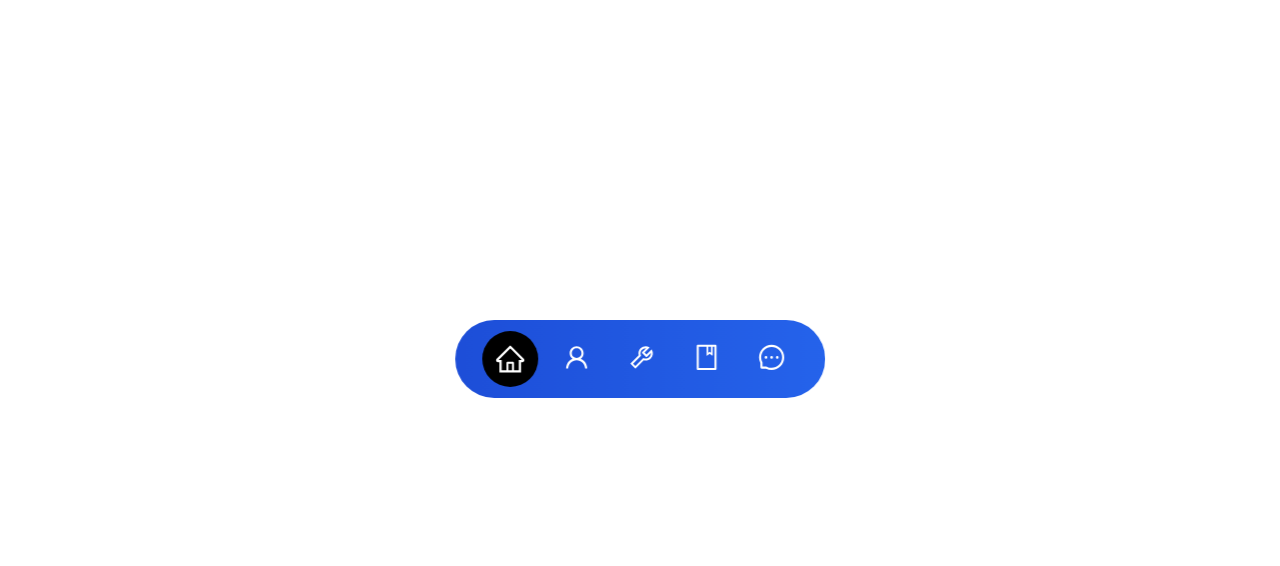
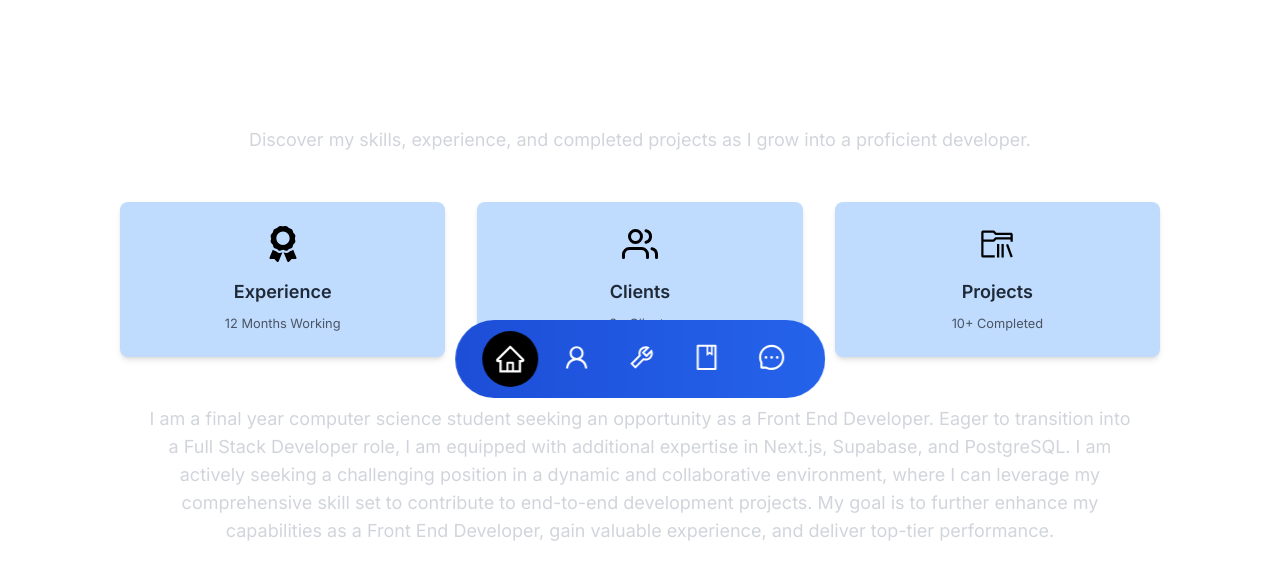
Before and after one commit to Oskwame/oskay, a Next.js app: page / in a window 1280 px wide. Shown: the part 386-952 px from the top of the page. Before the commit the page ends 800 px from the top, so only its background shows below. Built offline with nearby package versions, Linux system fonts and the light colour scheme.

Commit message:
New  Update

```diff
--- a/app/page.tsx
+++ b/app/page.tsx
@@ -2,6 +2,7 @@ import Image from "next/image";
 import Nav from "@/components/nav/Nav";
 import Header from "@/components/header/Header";
 import Socials from "@/components/header/Socials";
+import About from "@/components/about/About";
 
 export default function Home() {
   return (
@@ -9,6 +10,7 @@ export default function Home() {
    <Nav/>
    <Header/>
    <Socials/>
+   <About/>
    </>
   );
 }
--- /dev/null
+++ b/components/about/About.tsx
@@ -0,0 +1,74 @@
+import React from "react";
+import { FaAward } from "react-icons/fa";
+import { FiUsers } from "react-icons/fi";
+import { VscFolderLibrary } from "react-icons/vsc";
+
+const About: React.FC = () => {
+  return (
+    <section
+      id="about"
+      className="py-16 text-white container mx-auto px-6 sm:px-8 md:px-12 lg:px-16"
+    >
+      {/* Header */}
+      <div className="text-center mb-12">
+        <h2 className="text-3xl md:text-4xl lg:text-5xl font-bold mb-4">
+          Get To Know About Me
+        </h2>
+        <p className="text-gray-300 text-sm md:text-base lg:text-lg mx-auto max-w-4xl">
+          Discover my skills, experience, and completed projects as I grow into
+          a proficient developer.
+        </p>
+      </div>
+
+      {/* Cards */}
+      <div className="grid grid-cols-1 sm:grid-cols-2 md:grid-cols-3 gap-8 mb-12 px-4">
+        {/* Experience */}
+        <article className="bg-blue-200 p-6 rounded-lg shadow-md hover:bg-transparent hover:border hover:border-gray-300 transition-all duration-300 cursor-default">
+          <FaAward className="text-primary text-4xl mb-4 text-black hover:text-white mx-auto" />
+          <h5 className="text-lg font-semibold text-center mb-2 text-gray-800 hover:text-white">
+            Experience
+          </h5>
+          <small className="text-gray-600 text-center block">
+            12 Months Working
+          </small>
+        </article>
+
+        {/* Clients */}
+        <article className="bg-blue-200 p-6 rounded-lg shadow-md hover:bg-transparent hover:border hover:border-gray-300 transition-all duration-300 cursor-default">
+          <FiUsers className="text-primary text-4xl mb-4 text-black hover:text-white mx-auto" />
+          <h5 className="text-lg font-semibold text-center mb-2 text-gray-800 hover:text-white">
+            Clients
+          </h5>
+          <small className="text-gray-600 text-center block">3+ Clients</small>
+        </article>
+
+        {/* Projects */}
+        <article className="bg-blue-200 p-6 rounded-lg shadow-md hover:bg-transparent hover:border hover:border-gray-300 transition-all duration-300 cursor-default">
+          <VscFolderLibrary className="text-primary text-4xl mb-4 text-black hover:text-white mx-auto" />
+          <h5 className="text-lg font-semibold text-center mb-2 text-gray-800 hover:text-white">
+            Projects
+          </h5>
+          <small className="text-gray-600 text-center block">
+            10+ Completed
+          </small>
+        </article>
+      </div>
+
+      {/* Description */}
+      <div className="max-w-5xl mx-auto px-4">
+        <p className="text-gray-300 text-sm sm:text-base md:text-lg leading-relaxed text-center">
+          I am a final year computer science student seeking an opportunity as a
+          Front End Developer. Eager to transition into a Full Stack Developer
+          role, I am equipped with additional expertise in Next.js, Supabase,
+          and PostgreSQL. I am actively seeking a challenging position in a
+          dynamic and collaborative environment, where I can leverage my
+          comprehensive skill set to contribute to end-to-end development
+          projects. My goal is to further enhance my capabilities as a Front End
+          Developer, gain valuable experience, and deliver top-tier performance.
+        </p>
+      </div>
+    </section>
+  );
+};
+
+export default About;
```
